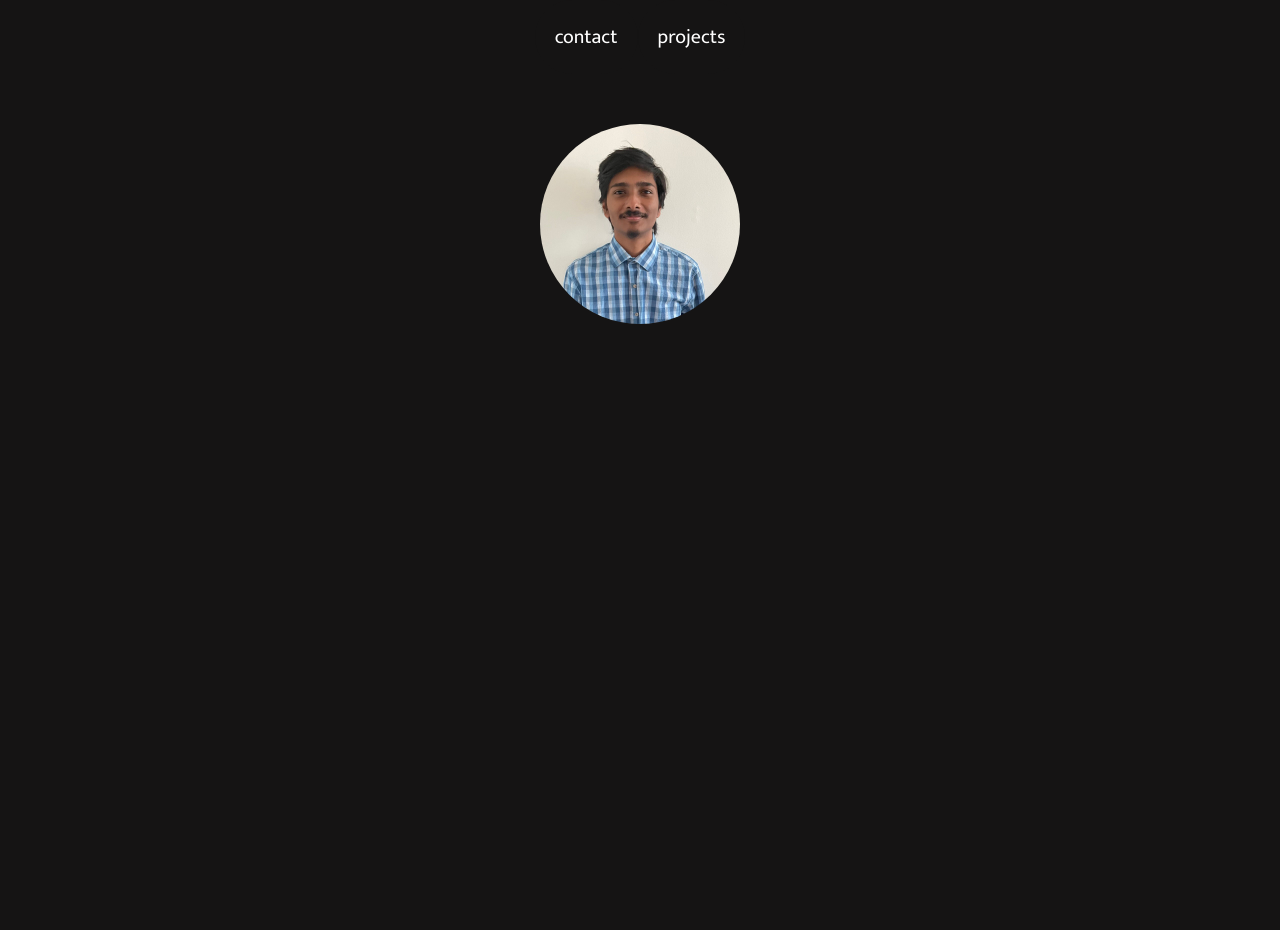
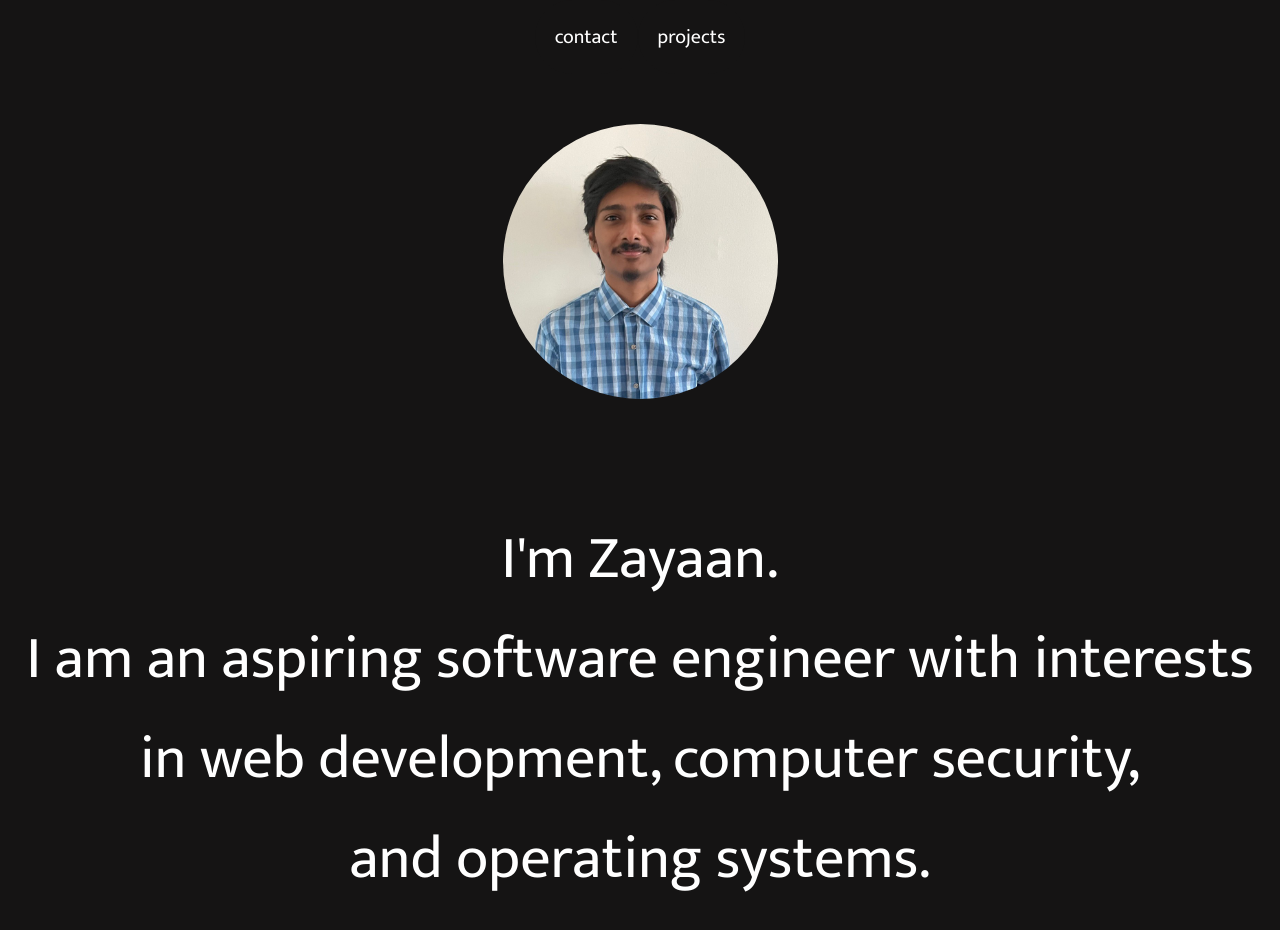
Before and after one commit to zayaanra/portfolio, a React (Create React App) app in the folder portfolio/: page / in a window 1280 px wide. Shown: the top 930 px of the page. Before the commit the page ends 800 px from the top, so only its background shows below. Built offline with nearby package versions, Linux system fonts and the light colour scheme.

Commit message:
Added description

```diff
--- a/portfolio/src/components/Home.js
+++ b/portfolio/src/components/Home.js
@@ -5,8 +5,8 @@ const styles = {
     container: {
         display: "flex",
         alignItems: "center",
-        justifyContent: "center"
-
+        justifyContent: "center",
+        flexDirection: "row"
     },
     button: {
         fontFamily: "Mukta-Regular",
@@ -21,8 +21,17 @@ const styles = {
     image: {
         borderRadius: 500,
         borderColor: "white",
-        width: 200,
+        width: 275,
         padding: 50,
+    },
+    description: {
+        fontFamily: "Mukta-Regular",
+        fontSize: 60,
+        color: "white",
+        display: "flex",
+        alignItems: "center",
+        justifyContent: "center",
+        textAlign: "center"
     }
 }
 
@@ -34,7 +43,10 @@ export default function Home() {
                 <button style={styles.button} type="button">projects</button>
             </section>
             <section style={styles.container}>
-                <img style={styles.image} src={me}></img>
+                <img style={styles.image} src={me} alt="Zayaan Rahman"/>
+            </section>
+            <section style={styles.container}>
+                <p style={styles.description}>I'm Zayaan. <br/>I am an aspiring software engineer with interests<br/>in web development, computer security,<br/>and operating systems.</p>
             </section>
         </section>
     )
```
